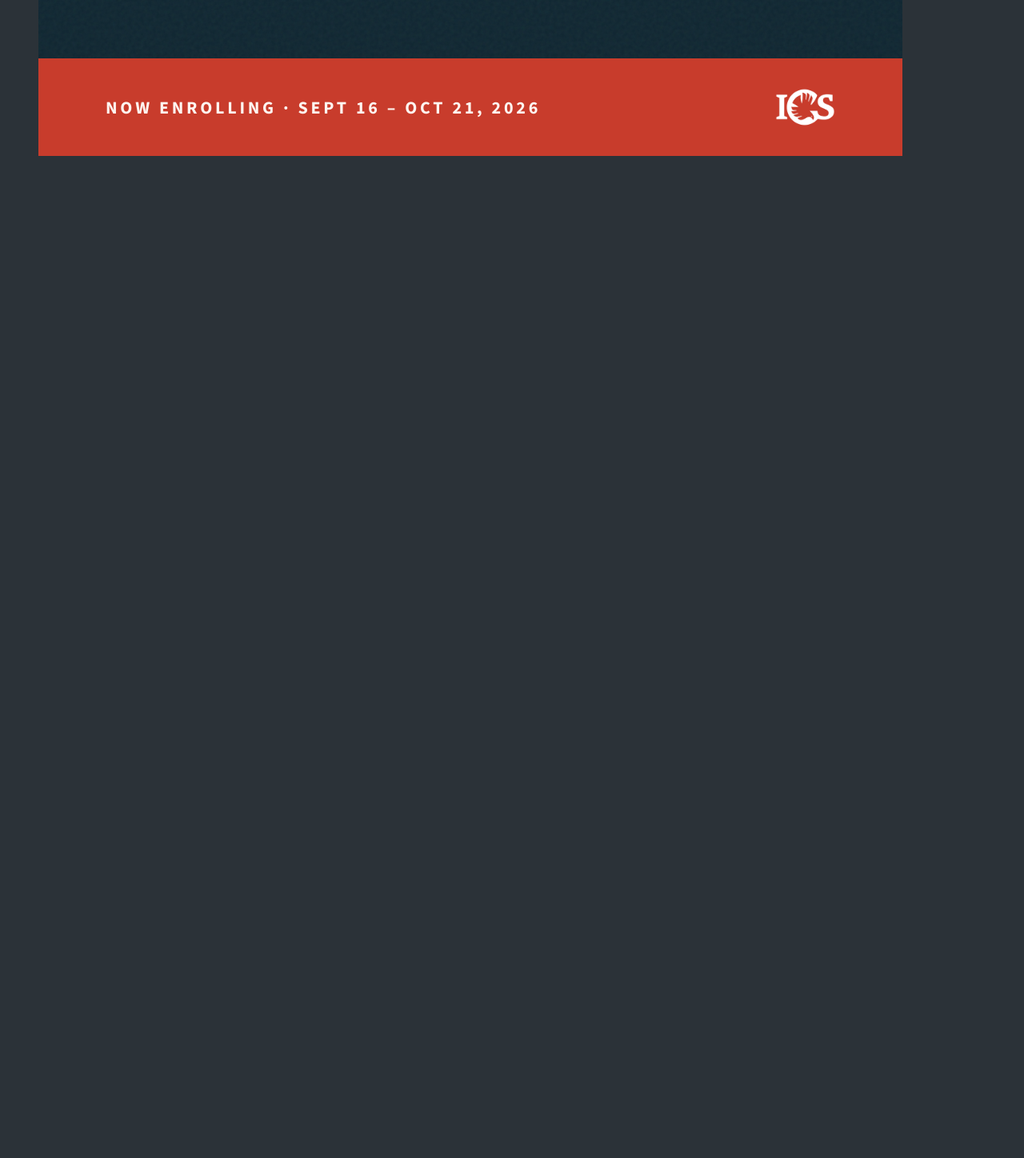
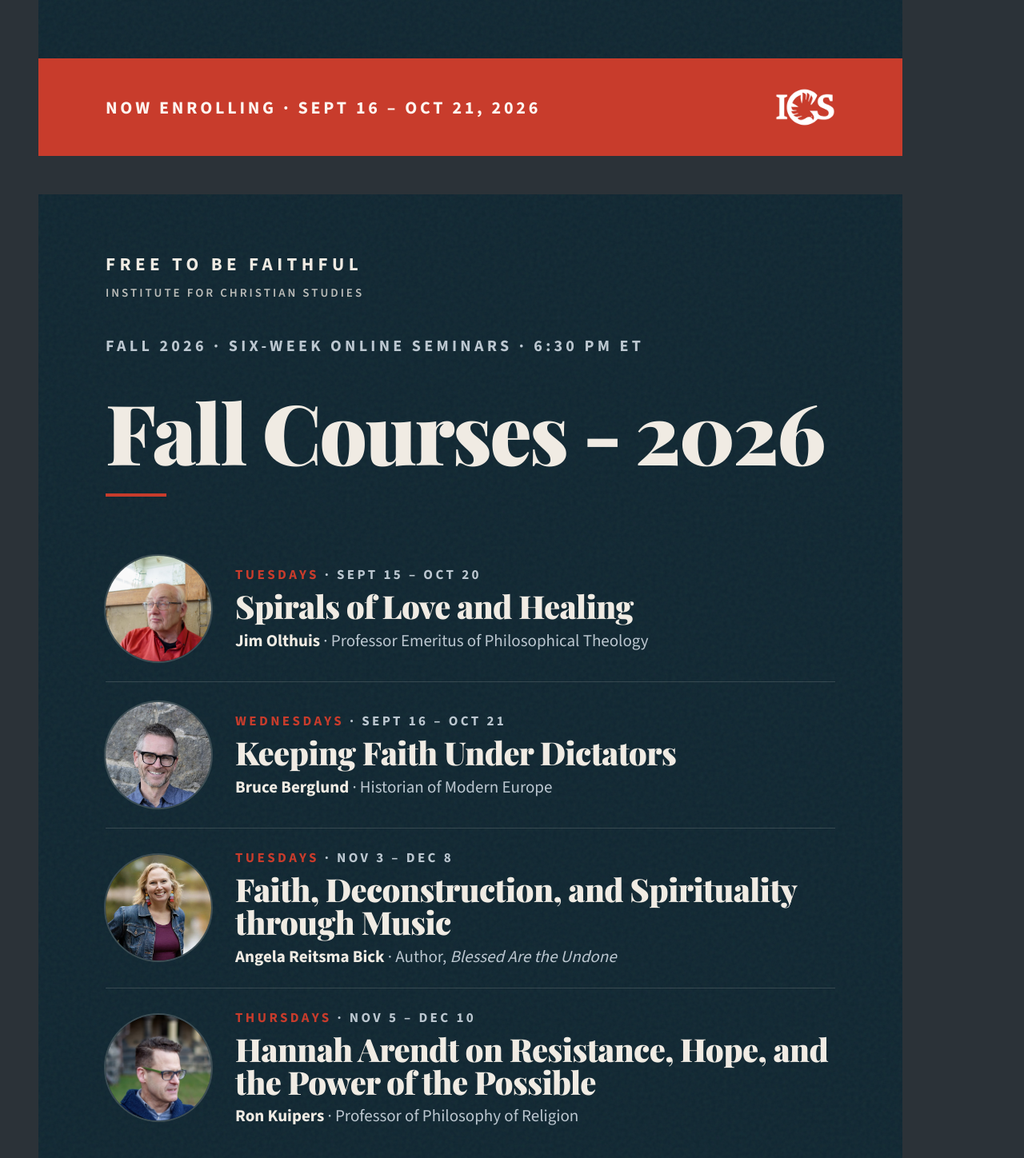
Before and after one commit to ics-communications/f2bf, a plain HTML site: page social/2026-27-tiles.html in a window 1280 px wide. Shown: the part 2601-4049 px from the top of the page at 80% size. Before the commit the page ends 2844 px from the top, so only its background shows below. Drawn offline with nearby package versions, Linux system fonts and the light colour scheme; a web font is replaced by a local one.

```diff
--- a/social/2026-27-tiles.html
+++ b/social/2026-27-tiles.html
@@ -1,44 +1,10 @@
 <!DOCTYPE html>
-<!--
-  DIRECTION CONTRACT — F2BF course tiles, 2026–27
-
-  THESIS ....... A lecture bill, not a course card. Refuses the category default
-                 (photo-left / text-right card with a pill button, cropped from the
-                 website) because at 4:5 in a feed the portrait must own the frame
-                 and the title must be set at poster scale. One scholar, one question,
-                 one date.
-  OWN-WORLD .... The existing F2BF system at full strength: #0F2631 deep-teal ground,
-                 cream #F0EBE3 type, #C83C2C red as a structural field rather than a
-                 hairline, Playfair Display 900 against Source Sans 3 tracked caps,
-                 fractal-noise grain over everything, portraits graded cool so two
-                 unlike source photographs read as one series. The ICS dove signs it.
-  STORY ........ A scholar you can name is teaching six evenings on a question you
-                 already carry. It starts on a date. You can join.
-  FIRST VIEWPORT An 830px portrait plate, crown at y=140 and chin at y=620 on BOTH
-                 tiles, dissolving into solid teal before the type begins. Lower-left:
-                 meta caps, red rule, title at 96px/0.94, italic subtitle, instructor
-                 and affiliation. A red band seals the bottom edge with the enrolment
-                 call, the dates, and the dove.
-  FORM ......... Bill/poster. Shaped directly as a local extension of an established
-                 world (new-work §3), not dealt by a concept seed.
-
-  Plates are cut by social/make-plates.py -- re-run it if a source photo changes.
-  It registers the HEAD BOX (crown and chin) rather than the eye line: Olthuis
-  sits chin-up in a three-quarter turn against Berglund's level frontal pose, and
-  that foreshortening means no crop can match both. Matching the box is what makes
-  the pair read as a set; the ~36px residual eye-line offset is the cost of the
-  pose difference. Neither sitter is centred, and neither offset is a composition
-  choice -- Berglund's crop is flush to the left edge of a 1000px source and
-  Olthuis's spans nearly the full width of his, so each is as close to the middle
-  as his photograph allows. See the script's header for the full derivation.
--->
-<html lang="en-CA">
-<head>
+<html lang="en-CA"><head>
 <meta charset="UTF-8">
 <title>F2BF 2026–27 course tiles</title>
 <link rel="preconnect" href="https://fonts.googleapis.com">
-<link rel="preconnect" href="https://fonts.gstatic.com" crossorigin>
-<link rel="stylesheet" href="https://fonts.googleapis.com/css2?family=Playfair+Display:ital,wght@0,400;0,900;1,400&family=Source+Sans+3:wght@400;600;700&display=swap">
+<link rel="preconnect" href="https://fonts.gstatic.com" crossorigin="">
+<link rel="stylesheet" href="https://fonts.googleapis.com/css2?family=Playfair+Display:ital,wght@0,400;0,900;1,400&amp;family=Source+Sans+3:wght@400;600;700&amp;display=swap">
 <style>
   :root {
     --teal-deep: #0F2631;
@@ -167,9 +133,63 @@
     color: #FFF6F1;
   }
   .band__mark { height: 50px; width: auto; display: block; }
+
+  /* ════════════════════════════════════════════════════════════
+     ROSTER TILE — the fall slate on one bill
+     Same world, no portrait plate: the four sitters become a column of
+     graded roundels so the season, not one scholar, owns the frame.
+     ════════════════════════════════════════════════════════════ */
+  .roster__head { position: absolute; z-index: 3; left: 84px; right: 84px; top: 176px; }
+  .roster__season {
+    font-size: 20px; font-weight: 700;
+    letter-spacing: 0.215em; text-transform: uppercase;
+    color: var(--slate);
+  }
+  .roster__title {
+    margin-top: 18px;
+    font-family: var(--display); font-weight: 900;
+    font-size: 104px; line-height: 0.92; letter-spacing: -0.026em;
+    color: var(--cream);
+  }
+  .roster__title em { font-style: italic; font-weight: 400; color: var(--red); }
+  .roster__rule { width: 76px; height: 4px; background: var(--red); margin-top: 30px; }
+
+  .roster__list { position: absolute; z-index: 3; left: 84px; right: 84px; top: 452px; }
+  .course {
+    display: grid; grid-template-columns: 132px 1fr; column-gap: 30px; align-items: center;
+    padding: 25px 0;
+    border-top: 1px solid rgba(240,235,227,0.16);
+  }
+  .course:first-child { border-top: 0; padding-top: 0; }
+  .course__face {
+    position: relative; width: 132px; height: 132px; border-radius: 50%; overflow: hidden;
+    box-shadow: 0 0 0 2px rgba(240,235,227,0.18);
+  }
+  .course__img {
+    width: 100%; height: 100%; object-fit: cover; display: block;
+    /* full colour by request; the big plates keep their grade */
+  }
+  .course__tint { position: absolute; inset: 0; background: var(--teal); mix-blend-mode: color; opacity: 0; /* disabled: roundels run full colour */ }
+  .course__meta {
+    font-size: 17px; font-weight: 700;
+    letter-spacing: 0.2em; text-transform: uppercase;
+    color: var(--red);
+  }
+  .course__meta span { color: var(--slate); }
+  .course__name {
+    margin-top: 8px;
+    font-family: var(--display); font-weight: 900;
+    font-size: 40px; line-height: 1.02; letter-spacing: -0.015em;
+    color: var(--cream);
+  }
+  .course__who {
+    margin-top: 9px;
+    font-size: 21px; line-height: 1.3; color: var(--slate);
+  }
+  .course__who strong { font-weight: 700; color: var(--cream); }
 </style>
 </head>
-<body>
+<body style="">
 
 <!-- ══════════════ TILE 1 — Jim Olthuis ══════════════ -->
 <div class="canvas" id="tile-olthuis">
@@ -186,18 +206,18 @@
   </div>
 
   <div class="bill">
-    <div class="bill__meta">Tuesdays &middot; Six weeks &middot; Online</div>
+    <div class="bill__meta">Tuesdays · Six weeks · Online</div>
     <div class="bill__rule"></div>
     <h1 class="bill__title">Spirals of Love<br>and Healing</h1>
     <p class="bill__subtitle">Empathy, re-stor(y)-ing, re-connecting, transforming</p>
     <div class="bill__byline">
       <div class="bill__name">Jim Olthuis</div>
-      <div class="bill__role">Professor Emeritus of Philosophical Theology &middot; Psychotherapist</div>
+      <div class="bill__role">Professor Emeritus of Philosophical Theology · Psychotherapist</div>
     </div>
   </div>
 
   <div class="band">
-    <div class="band__call">Now enrolling &middot; Sept 15 &ndash; Oct 20, 2026</div>
+    <div class="band__call">Now enrolling · Sept 15 – Oct 20, 2026</div>
     <img class="band__mark" src="../assets/img/ICS+logo+white-01.png" alt="Institute for Christian Studies">
   </div>
 </div>
@@ -217,21 +237,78 @@
   </div>
 
   <div class="bill">
-    <div class="bill__meta">Wednesdays &middot; Six weeks &middot; Online</div>
+    <div class="bill__meta">Wednesdays · Six weeks · Online</div>
     <div class="bill__rule"></div>
     <h1 class="bill__title">Keeping Faith<br>Under Dictators</h1>
     <p class="bill__subtitle">Lessons from twentieth-century Europe</p>
     <div class="bill__byline">
       <div class="bill__name">Bruce Berglund</div>
-      <div class="bill__role">Historian of Modern Europe &middot; Gustavus Adolphus College</div>
+      <div class="bill__role">Historian of Modern Europe · Gustavus Adolphus College</div>
     </div>
   </div>
 
   <div class="band">
-    <div class="band__call">Now enrolling &middot; Sept 16 &ndash; Oct 21, 2026</div>
+    <div class="band__call">Now enrolling · Sept 16 – Oct 21, 2026</div>
     <img class="band__mark" src="../assets/img/ICS+logo+white-01.png" alt="Institute for Christian Studies">
   </div>
 </div>
 
-</body>
-</html>
+<!-- ══════════════ TILE 3 — Fall 2026 roster ══════════════ -->
+<div class="canvas" id="tile-fall-2026">
+  <div class="canvas__grain"></div>
+
+  <div class="masthead">
+    <div class="masthead__program">Free to be Faithful</div>
+    <div class="masthead__org">Institute for Christian Studies</div>
+  </div>
+
+  <div class="roster__head">
+    <div class="roster__season">Fall 2026 · Six-week online seminars · 6:30 PM ET</div><div class="roster__season"><br></div>
+    <h1 class="roster__title">Fall Courses - 2026</h1>
+    <div class="roster__rule"></div>
+  </div>
+
+  <div class="roster__list">
+    <div class="course">
+      <div class="course__face"><img class="course__img" src="../assets/img/JimOlthuis.jpg" alt="" style="object-position: 50% 30%"><div class="course__tint"></div></div>
+      <div>
+        <div class="course__meta">Tuesdays <span>· Sept 15 – Oct 20</span></div>
+        <div class="course__name">Spirals of Love and Healing</div>
+        <div class="course__who"><strong>Jim Olthuis</strong> · Professor Emeritus of Philosophical Theology</div>
+      </div>
+    </div>
+    <div class="course">
+      <div class="course__face"><img class="course__img" src="../assets/img/BruceBerglund.jpg" alt="" style="object-position: 50% 8%; transform: scale(1.55); transform-origin: 50% 12%"><div class="course__tint"></div></div>
+      <div>
+        <div class="course__meta">Wednesdays <span>· Sept 16 – Oct 21</span></div>
+        <div class="course__name">Keeping Faith Under Dictators</div>
+        <div class="course__who"><strong>Bruce Berglund</strong> · Historian of Modern Europe</div>
+      </div>
+    </div>
+    <div class="course">
+      <div class="course__face"><img class="course__img" src="../assets/img/AngelaBick.jpeg" alt="" style="object-position: 50% 40%"><div class="course__tint"></div></div>
+      <div>
+        <div class="course__meta">Tuesdays <span>· Nov 3 – Dec 8</span></div>
+        <div class="course__name">Faith, Deconstruction, and Spirituality through Music</div>
+        <div class="course__who"><strong>Angela Reitsma Bick</strong> · Author, <em>Blessed Are the Undone</em></div>
+      </div>
+    </div>
+    <div class="course">
+      <div class="course__face"><img class="course__img" src="../assets/img/RonKuipers.jpg" alt="" style="object-position: 44% 22%; transform: scale(1.45); transform-origin: 44% 26%"><div class="course__tint"></div></div>
+      <div>
+        <div class="course__meta">Thursdays <span>· Nov 5 – Dec 10</span></div>
+        <div class="course__name">Hannah Arendt on Resistance, Hope, and the Power of the Possible</div>
+        <div class="course__who"><strong>Ron Kuipers</strong> · Professor of Philosophy of Religion</div>
+      </div>
+    </div>
+  </div>
+
+  <div class="band">
+    <div class="band__call">Now enrolling · f2bf.icscanada.edu</div>
+    <img class="band__mark" src="../assets/img/ICS+logo+white-01.png" alt="Institute for Christian Studies">
+  </div>
+</div>
+
+
+
+</body></html>
```
Also changed, not shown: f2bf-courses/index.html (+1 -1 lines), social/2026-27-captions.md (+2 -1 lines), .render/render.mjs, social/._2026-27-tiles.html (added), social/._f2bf-2026-fall-courses.png (added), social/f2bf-2026-fall-courses.png (added), 3 other files.
